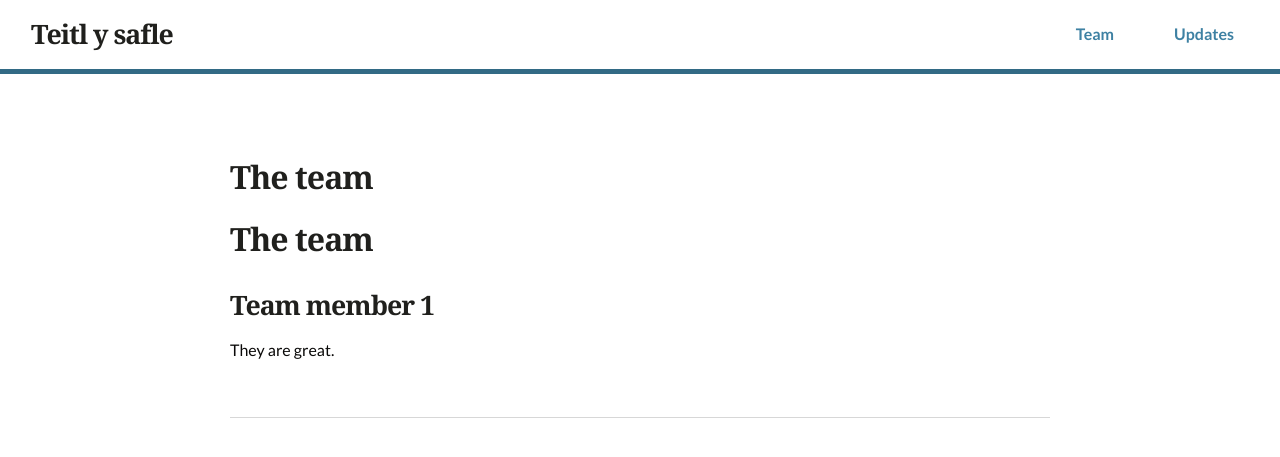
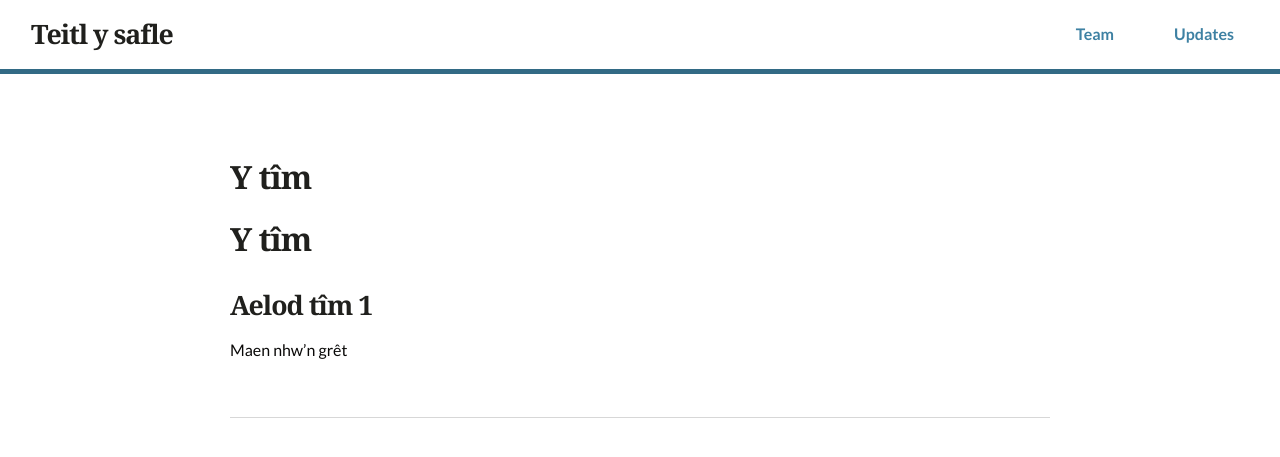
Before and after one commit to learnbymakingwales/project-site-template, a Jekyll site: the page built from cy/team/index.md, in a window 1280 px wide. Shown: the top 457 px of the page. Built offline with Jekyll 4.4.1, drawn with Linux system fonts in a browser that asks for light colours; our own code applies the rules of GitHub Pages for plain Markdown files.

Commit message:
Add welsh translations

```diff
--- a/_config.yml
+++ b/_config.yml
@@ -42,9 +42,11 @@ t:
     language: English
     root: /en
     welcome: Welcome to
+    team: team
   cy:
     title: Teitl y safle
-    description: "Describe your site"
+    description: "Disgrifiwch eich gwefan"
     language: Cymraeg
     root: /cy
     welcome: Croeso i
+    team: tîm
--- a/cy/team/_members/team-member-1.md
+++ b/cy/team/_members/team-member-1.md
@@ -1,3 +1,3 @@
-## Team member 1
+## Aelod tîm 1
 
-They are great.
+Maen nhw'n grêt
--- a/cy/team/index.md
+++ b/cy/team/index.md
@@ -6,6 +6,6 @@ hidetitle: True
 section: team
 ---
 
-# The team
+# Y tîm
 
 {% include_relative _members/team-member-1.md %}
```
